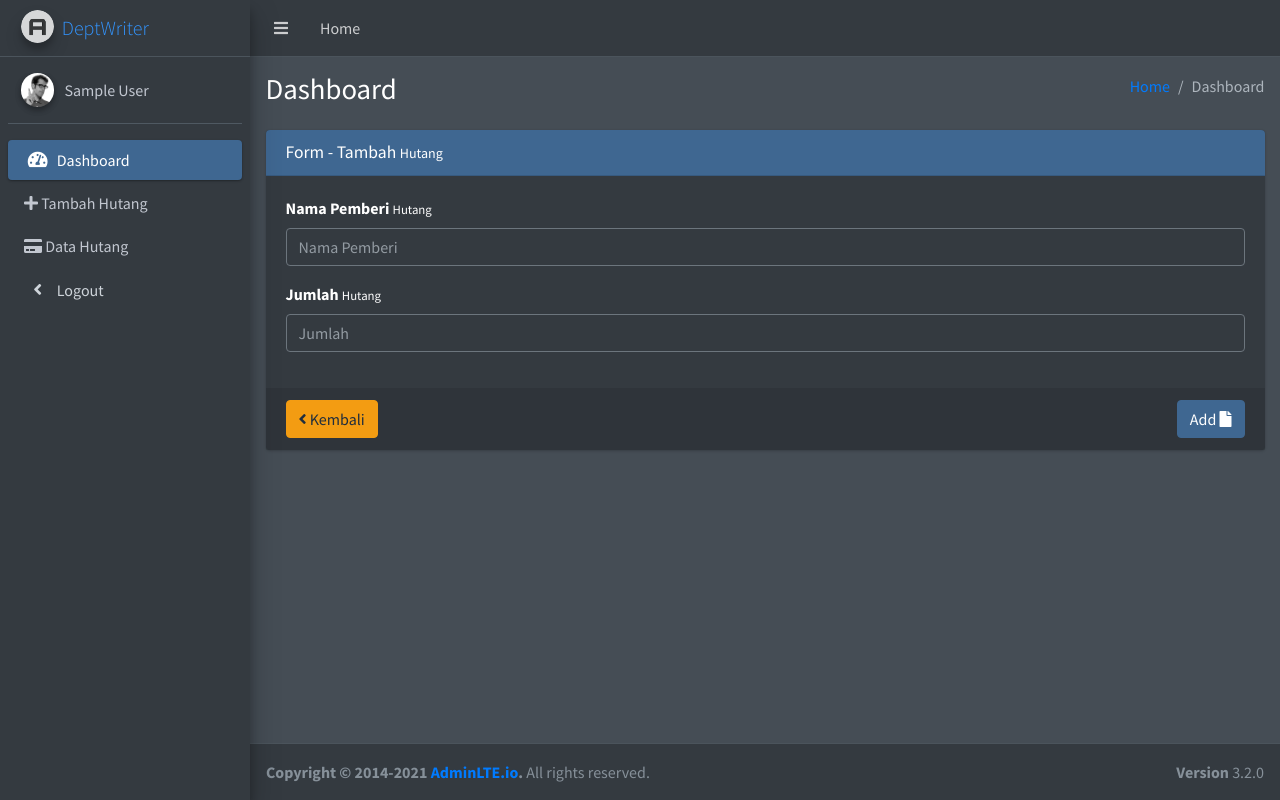
After one commit to mwahyudihd/asesmen-akhir-crud-codeigniter-muhammad-wahyudi-hidayatullah-613220016, a CodeIgniter app: page /asesmen-akhir-crud-codeigniter-muhammad-wahyudi-hidayatullah-613220016/index.php/c_data/add in a window 1280 px wide. The commit adds this page. Run offline with CodeIgniter, Linux system fonts and the light colour scheme; the visitor is signed in with stand-in values (Sample User, id 1); some libraries are stand-ins or nearby versions.

Commit message:
feat: crud

```diff
--- /dev/null
+++ b/application/controllers/C_data.php
@@ -0,0 +1,46 @@
+<?php
+defined('BASEPATH') or exit('No direct script access allowed');
+
+class C_data extends CI_Controller
+{
+    public function __construct()
+    {
+        parent::__construct();
+        $this->load->model('Md_users');
+        $this->load->model('Md_hutang');
+    }
+
+    public function add()
+    {
+        $this->load->view('add-data');
+    }
+
+    public function add_action()
+    {
+        $id_pemilik = $this->input->post('id_pemilik');
+        $nm_pemberi = $this->input->post('pemberi');
+        $jml_hutang = $this->input->post('jml_hutang');
+        $timestamp = $this->Md_hutang->timestamp_data();
+        $data = array(
+            'id_pemilik' => $id_pemilik,
+            'nm_pemberi' => $nm_pemberi,
+            'jumlah_htg' => $jml_hutang,
+            'tgl_hutang' => $timestamp
+
+        );
+        $this->Md_hutang->insertData($data);
+        redirect(site_url('C_index/data'));
+    }
+
+    public function send_status($id_hutang)
+    {
+        $this->Md_hutang->update_status($id_hutang);
+        redirect(site_url('C_index/data'));
+    }
+
+    function remove($id_hutang)
+    {
+        $this->Md_hutang->del_row($id_hutang);
+        redirect(site_url('C_index/data'));
+    }
+}
--- a/application/models/Md_hutang.php
+++ b/application/models/Md_hutang.php
@@ -1,10 +1,43 @@
 <?php
 defined('BASEPATH') OR exit('No direct script access allowed');
+//session_start();
+//$id_user = $_SESSION['id'];
 
 class Md_hutang extends CI_Model {
+    public $table = 'hutang';
 
     function getDataHutang() {
-        $query = $this->db->get_where('hutang', array('id_pemilik' => $id_pemilik));
+        $id_data = $this->session->userdata('id');
+        $query = $this->db->get_where($this->table, array('id_pemilik' => $id_data));
+        //query = mysqli_query($conn, "SELECT * FROM hutang WHERE id_pemilik = '$id_user'");
         return $query->result();
     }
+
+    public function timestamp_data() {
+        return date('Y-m-d H:i:s');
+    }
+
+    function insertData($data)
+    {
+        $this->db->insert($this->table, $data);
+        //echo $this->db->last_query(); exit;
+    }
+
+    function update_status($id_hutang)
+    {
+        $current_time = $this->timestamp_data();
+        $data = array
+        (
+            'status' => 'lunas',
+            'tgl_lunas' => $current_time
+        );
+        $this->db->where('id_hutang', $id_hutang);
+        $this->db->update($this->table, $data);
+    }
+
+    function del_row($id_hutang)
+    {
+        $this->db->where('id_hutang', $id_hutang);
+        $this->db->delete($this->table);
+    }
 }
--- /dev/null
+++ b/application/models/Md_users.php
@@ -0,0 +1,17 @@
+<?php
+class Md_users extends CI_Model
+{
+    public function __construct() {
+        $this->load->database();
+    }
+
+    public function get_user_by_username($username) {
+        $query = $this->db->get_where('users', array('username' => $username));
+        return $query->row_array();
+    }
+
+
+    public function create_user($data) {
+        return $this->db->insert('users', $data);
+    }
+}
--- /dev/null
+++ b/application/views/add-data.php
@@ -0,0 +1,51 @@
+<?php include'header.php' ?>
+
+
+<section class="content">
+      <div class="container-fluid">
+        <div class="row">
+          <!-- left column -->
+          <div class="col-md-12">
+            <!-- jquery validation -->
+            <div class="card card-primary">
+              <div class="card-header">
+                <h3 class="card-title">Form - Tambah <small>Hutang</small></h3>
+              </div>
+              <!-- /.card-header -->
+              <!-- form start -->
+              <form id="quickForm" method="post" action="<?php echo site_url('C_data/add_action'); ?>">
+                <div class="card-body">
+                    <?php $id_user = $this->session->userdata('id'); ?>
+                    <input type="number" value="<?php echo $id_user; ?>" name="id_pemilik" readonly hidden>
+                  <div class="form-group">
+                    <label for="nm">Nama Pemberi <small>Hutang</small></label>
+                    <input type="text" name="pemberi" class="form-control" id="exampleInputEmail1" placeholder="Nama Pemberi">
+                  </div>
+                  <div class="form-group">
+                    <label for="jml">Jumlah <small>Hutang</small></label>
+                    <input type="number" name="jml_hutang" class="form-control" id="" placeholder="Jumlah">
+                  </div>
+                </div>
+                <!-- /.card-body -->
+                <div class="card-footer">
+                  <button type="submit" class="float-right btn btn-primary">Add <i class="fas fa-file"></i></button>
+                  <a type="<?php echo site_url('C_index/dashboard'); ?>" class="btn btn-warning"><i class="fas fa-angle-left"></i> Kembali</a>
+                </div>
+              </form>
+            </div>
+            <!-- /.card -->
+            </div>
+          <!--/.col (left) -->
+          <!-- right column -->
+          <div class="col-md-6">
+
+          </div>
+          <!--/.col (right) -->
+        </div>
+        <!-- /.row -->
+      </div><!-- /.container-fluid -->
+    </section>
+    <!-- /.content -->
+  </div>
+
+  <?php include'footer.php'; ?>
--- a/application/views/dashboard.php
+++ b/application/views/dashboard.php
@@ -3,7 +3,7 @@
 <!-- content -->
     <div class="card">
         <div class="card-header border-transparent">
-            <h3 class="card-title">Latest Orders</h3>
+            <h3 class="card-title">Data Hutang Anda</h3>
 
             <div class="card-tools">
                 <button type="button" class="btn btn-tool" data-card-widget="collapse">
@@ -37,9 +37,9 @@
                         <tr>
                             <td><?php echo $count; ?></td>
                             <td><?php echo $row->nm_pemberi ?></td>
-                            <td><?php echo $row->jumlah_htg ?></td>
+                            <td>Rp.<?php echo number_format($row->jumlah_htg, 2, ',', '.'); ?></td>
                             <td>
-                                <span class="badge bg-success"><?php echo $row->status ?></span>
+                                <span class="badge <?php if($row->status == 'lunas'){ echo 'bg-success'; } else{ echo 'bg-danger'; } ?>"><?php echo $row->status ?></span>
                             </td>
                             <td><?php echo $row->tgl_hutang ?></td>
                             <td><?php echo $row->tgl_lunas ?></td>
--- a/application/views/header.php
+++ b/application/views/header.php
@@ -67,18 +67,6 @@
           </div>
         </div>
 
-        <!-- SidebarSearch Form -->
-        <div class="form-inline">
-          <div class="input-group" data-widget="sidebar-search">
-            <input class="form-control form-control-sidebar" type="search" placeholder="Search" aria-label="Search">
-            <div class="input-group-append">
-              <button class="btn btn-sidebar">
-                <i class="fas fa-search fa-fw"></i>
-              </button>
-            </div>
-          </div>
-        </div>
-
         <!-- Sidebar Menu -->
         <nav class="mt-2">
           <ul class="nav nav-pills nav-sidebar flex-column" data-widget="treeview" role="menu" data-accordion="false">
@@ -92,13 +80,32 @@
                 </p>
               </a>
               <ul class="nav nav-treeview">
-                <li class="nav-item" onclick="return confirm('Anda Yakin?')">
-                  <a href="<?= site_url('C_index/logout') ?>" class="nav-link">
-                    <i class="fas fa-angle-left nav-icon"></i>
-                    <p>Logout</p>
-                  </a>
+                <li class="nav-item">
+                  <a href="<?= site_url('C_index/new') ?>" class="nav-link">
+                    <i class="fas fa-plus"></i>
+                    <p>
+                      Tambah Hutang
+                    </p>
+                </a>
                 </li>
+                <li class="nav-item">
+                  <a href="<?= site_url('C_index/data') ?>" class="nav-link">
+                    <i class="fas fa-credit-card"></i>
+                    <p>
+                      Data Hutang
+                    </p>
+                </a>
+                </li>
+
               </ul>
+            </li>
+            <li class="nav-item" onclick="return confirm('Anda Yakin?')">
+              <a href="<?= site_url('C_index/logout') ?>" class="nav-link">
+                <i class="fas fa-angle-left nav-icon"></i>
+                <p>
+                  Logout
+                </p>
+              </a>
             </li>
 
           </ul>
```
Also changed, not shown: application/controllers/C_index.php (+25 -11 lines), application/views/table.php (added, +66 -0 lines).
